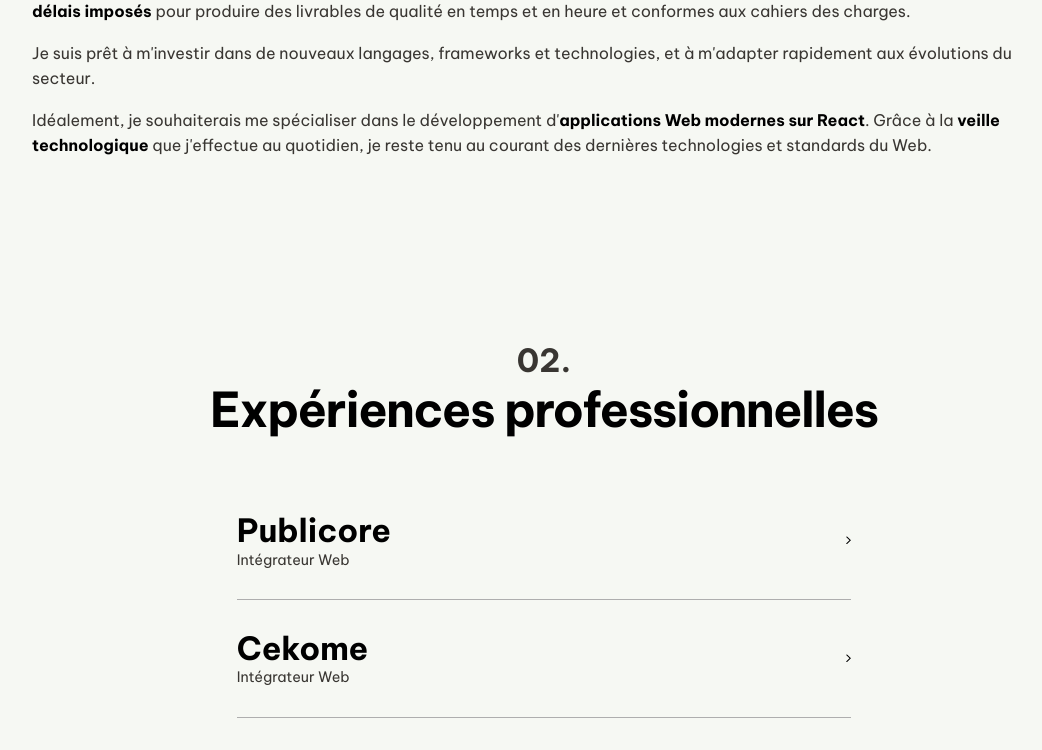
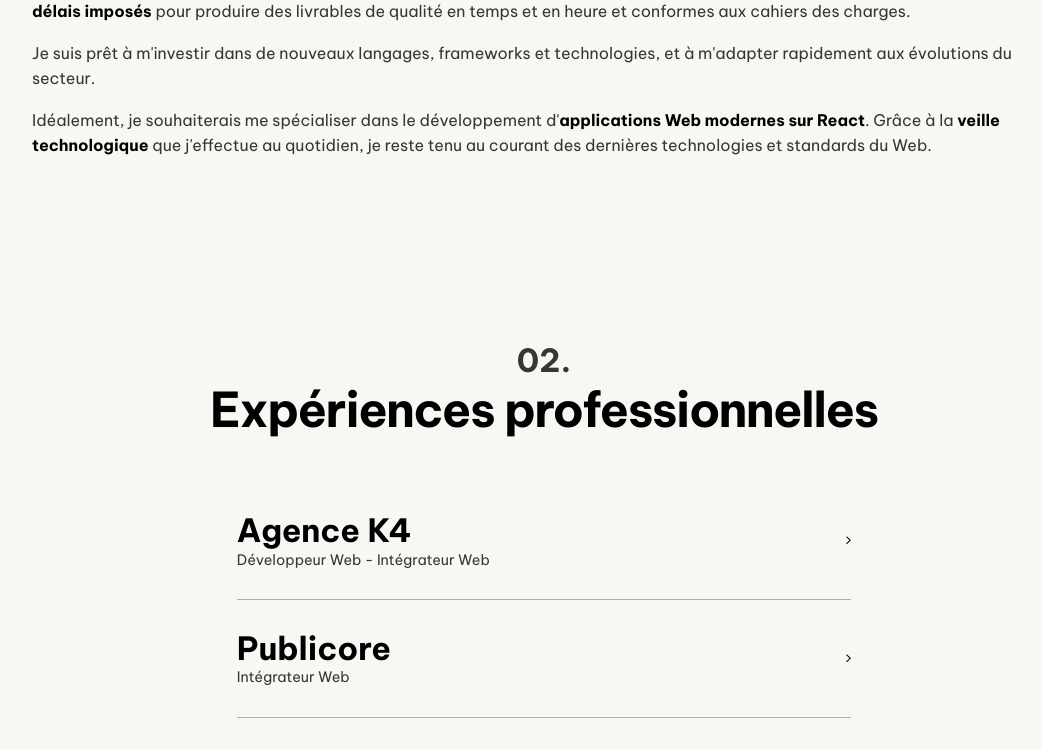
Before and after one commit to xuantam-h/xuantam-hoang, a React (Create React App) app: page / in a window 1280 px wide. Shown: the part 1588-2338 px from the top of the page, without its empty margins (96-1138 px from the left). Built offline with nearby package versions, Linux system fonts and the light colour scheme.

Commit message:
Updated work experience data

```diff
--- a/src/assets/data/data.js
+++ b/src/assets/data/data.js
@@ -4,7 +4,7 @@
     'HTML',
     'CSS',
     'PHP',
-    'Sass',
+    'SASS',
     /*
     'Git',
     'React',
@@ -113,6 +113,15 @@
 
 const experiences = [
     {
+        company: "Agence K4",
+        year: "2024-2025",
+        location: "Strasbourg (67)",
+        title: "Développeur Web - Intégrateur Web",
+        description: "J'ai été amené à rejoindre cette agence Web à taille humaine pendant un an. A l'aide du CMS WordPress et du CMS Prima créé sur-mesure, j'ai été chargé de développer, intégrer et gérer la maintenance de sites vitrines et e-commerce. En plus de mes missions d'intégrateur, j'ai également eu l'opportunité de traduire et de localiser des sites des clients de l'anglais vers le français. Je me servais également des outils de PAO (Adobe Photoshop, Adobe InDesign) pour réaliser des brochures et créer des visuels à destination des newsletters.",
+        techs: ["HTML", "CSS", "JavaScript", "PHP", "Twig", "MySQL", "WordPress", "Drupal", "Bootstrap", "Adobe XD", "Figma", "Adobe Photoshop"],
+        tasks: ["Intégration et maintenance de sites vitrine et e-commerce sous WordPress, Joomla! et Prima", "Création d’un thème enfant sous WordPress", "Intégration de maquettes réalisées sous Figma et Adobe XD", "Intégration de pages de contenu sous le plugin Visual Composer", "Intégration et mise à jour de mails transactionnels", "Participation au R&D et veille technologique", "Versionning des projets avec Git", "Réaliser des brochures et infographies avec Adobe InDesign"],
+    },
+    {
         company: "Publicore",
         year: "2021-2022",
         location: "Colmar (68)",
```
